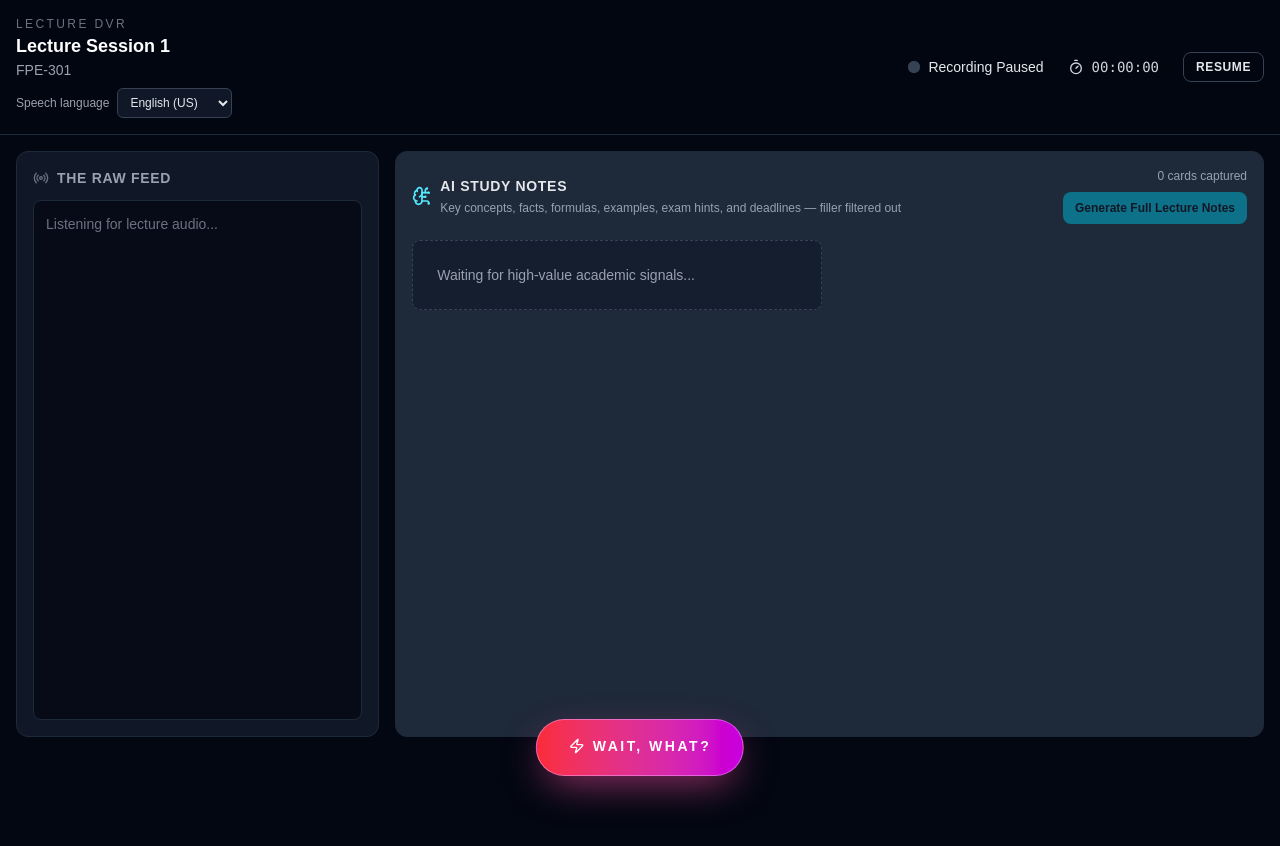
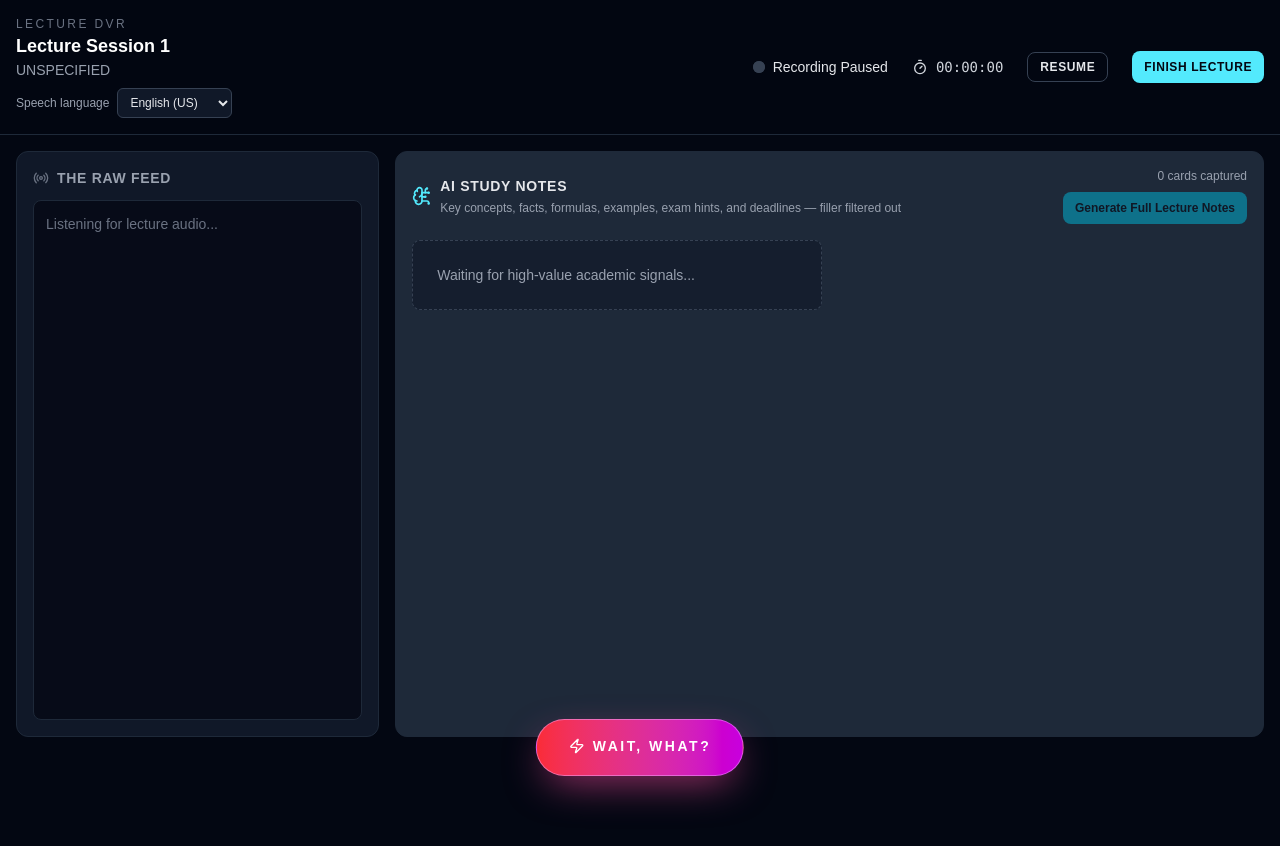
Before and after one commit to uchihavamfyre-maker/Lecture-DVR, a Next.js app: page /dashboard/session/1 in a window 1280 px wide. Shown: the top 846 px of the page. Built offline with nearby package versions, Linux system fonts and the light colour scheme.

Commit message:
Add finish lecture workflow and save notes to 10-day archive

```diff
--- a/src/app/session/[id]/page.tsx
+++ b/src/app/session/[id]/page.tsx
@@ -2,6 +2,7 @@
 
 import { AlertTriangle, BrainCircuit, Radio, Timer, Zap } from "lucide-react";
 import { use, useEffect, useMemo, useRef, useState } from "react";
+import { useSearchParams, useRouter } from "next/navigation";
 import { type FlashcardCategory, useLectureListener } from "@/hooks/useLectureListener";
 
 const categoryStyles: Record<FlashcardCategory, string> = {
@@ -35,6 +36,10 @@ export default function SessionPage({
   params: Promise<{ id: string }>;
 }) {
   const { id } = use(params);
+  const searchParams = useSearchParams();
+  const router = useRouter();
+  const [isFinishing, setIsFinishing] = useState(false);
+  const [finishMessage, setFinishMessage] = useState<string | null>(null);
   const [panicToast, setPanicToast] = useState<string | null>(null);
   const [showPanicModal, setShowPanicModal] = useState(false);
   const [language, setLanguage] = useState("en-US");
@@ -60,10 +65,10 @@ export default function SessionPage({
 
   const lectureMeta = useMemo(
     () => ({
-      title: `Lecture Session ${id.slice(0, 8)}`,
-      courseCode: "FPE-301",
+      title: searchParams.get("title")?.trim() || ("Lecture Session " + id.slice(0, 8)),
+      courseCode: searchParams.get("courseCode")?.trim() || "UNSPECIFIED",
     }),
-    [id],
+    [id, searchParams],
   );
 
   useEffect(() => {
@@ -88,6 +93,40 @@ export default function SessionPage({
 
     setPanicToast(summary ? "Captured the last 60 seconds." : "Unable to process panic snippet.");
     window.setTimeout(() => setPanicToast(null), 2600);
+  };
+
+  const handleFinishLecture = async () => {
+    if (isFinishing) return;
+    setIsFinishing(true);
+    setFinishMessage("Finishing lecture and generating your notes...");
+    stopListening();
+    const notes = await generateFullNotes({ courseCode: lectureMeta.courseCode, title: lectureMeta.title });
+    if (!notes) {
+      setFinishMessage("Notes were not saved because generation failed. Check the error and try again.");
+      setIsFinishing(false);
+      return;
+    }
+
+    try {
+      const storageKey = "lecture-dvr-saved-notes-v1";
+      const existing = JSON.parse(localStorage.getItem(storageKey) || "[]") as Array<{ id: string; createdAt: string; [key: string]: unknown }>;
+      const cutoff = Date.now() - 10 * 24 * 60 * 60 * 1000;
+      const fresh = existing.filter((item) => item && item.createdAt && Date.parse(item.createdAt) >= cutoff);
+      const saved = {
+        id,
+        courseCode: lectureMeta.courseCode,
+        title: lectureMeta.title,
+        createdAt: new Date().toISOString(),
+        notes,
+      };
+      const withoutDuplicate = fresh.filter((item) => item.id !== id);
+      localStorage.setItem(storageKey, JSON.stringify([saved, ...withoutDuplicate]));
+      setFinishMessage("Lecture notes saved for 10 days. Opening Your Notes...");
+      window.setTimeout(() => router.push("/notes"), 900);
+    } catch {
+      setFinishMessage("Notes were generated, but this browser could not save them. Check available browser storage.");
+      setIsFinishing(false);
+    }
   };
 
   return (
@@ -150,6 +189,14 @@ export default function SessionPage({
               className="rounded-lg border border-gray-700 px-3 py-1.5 text-xs font-semibold uppercase tracking-wider text-gray-200 transition hover:border-gray-500 hover:bg-gray-800"
             >
               {isListening ? "Pause" : "Resume"}
+            </button>
+            <button
+              type="button"
+              onClick={() => void handleFinishLecture()}
+              disabled={isFinishing}
+              className="rounded-lg bg-cyan-300 px-3 py-2 text-xs font-bold uppercase tracking-wider text-gray-950 hover:bg-cyan-200 disabled:opacity-50"
+            >
+              {isFinishing ? "Finishing..." : "Finish Lecture"}
             </button>
           </div>
         </div>
@@ -275,6 +322,12 @@ export default function SessionPage({
         </div>
       )}
 
+      {finishMessage && (
+        <div role="status" aria-live="polite" className="fixed left-1/2 top-20 z-40 w-[min(92vw,520px)] -translate-x-1/2 rounded-xl border border-cyan-400/40 bg-cyan-500/15 p-4 text-sm text-cyan-100">
+          {finishMessage}
+        </div>
+      )}
+
       {panicToast && (
         <div
           role="status"
```
